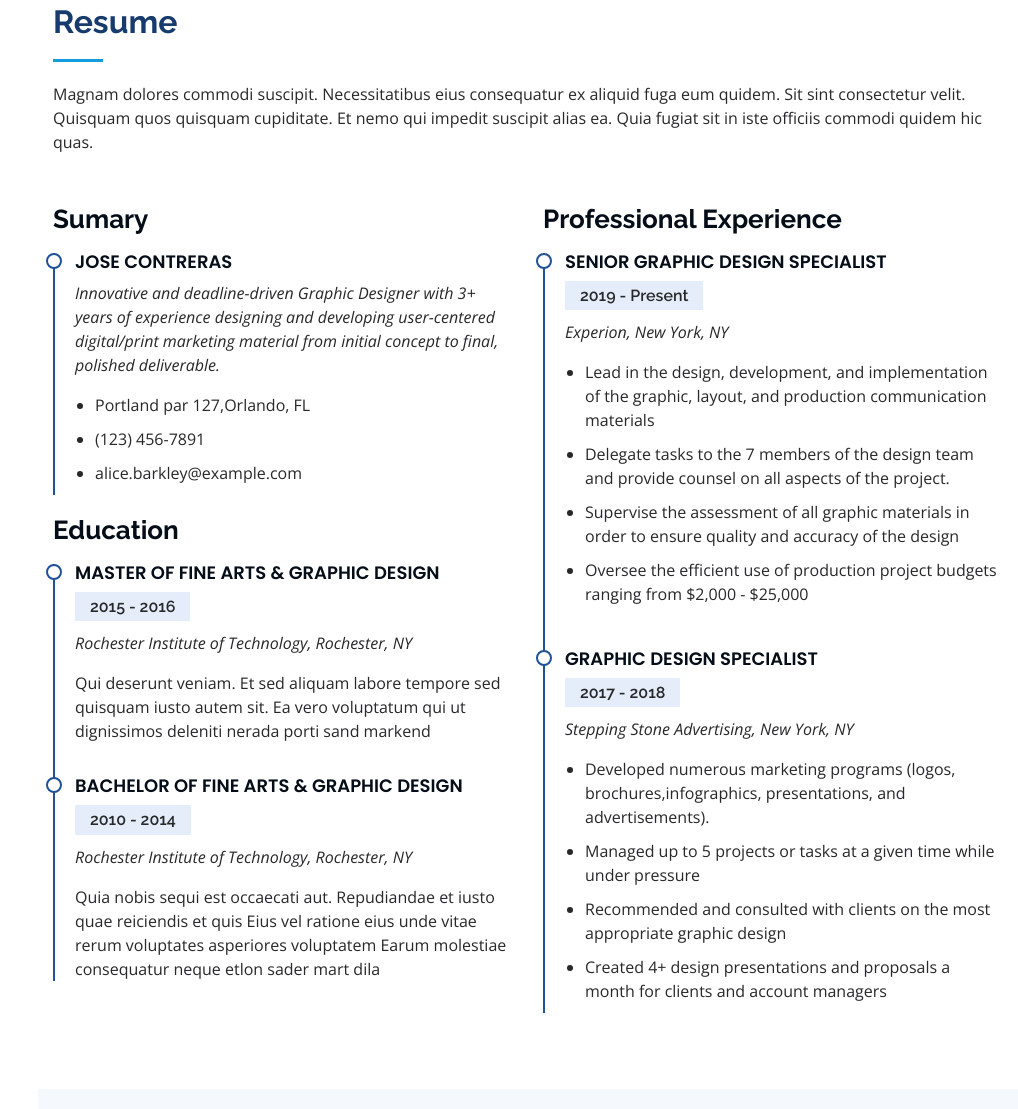
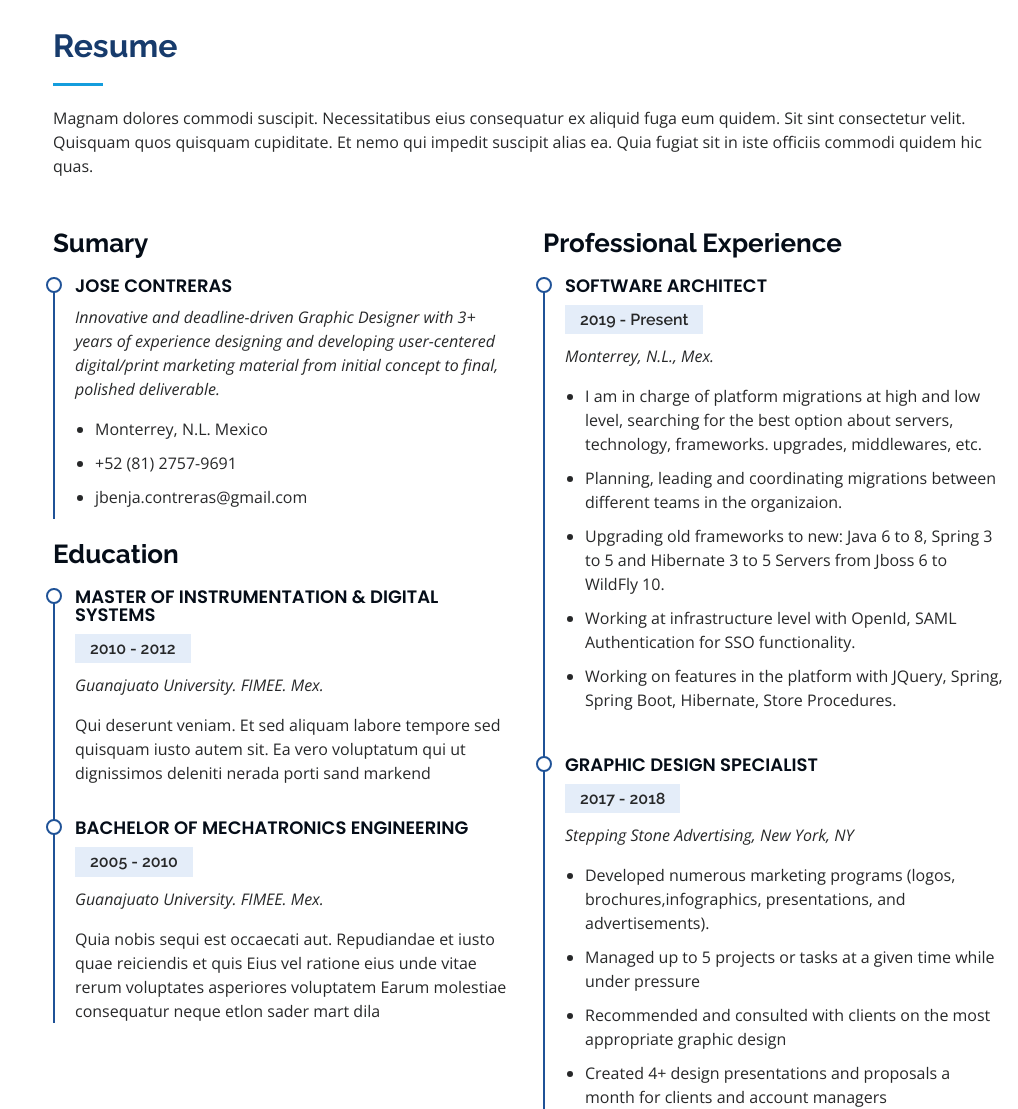
Before and after one commit to benzalez/tonterias, a plain HTML site: page index.html in a window 1280 px wide. Shown: the part 2479-3588 px from the top of the page, without its empty margins (262-1280 px from the left). Drawn offline with nearby package versions, Linux system fonts and the light colour scheme.

Commit message:
Updating Content

```diff
--- a/index.html
+++ b/index.html
@@ -104,7 +104,7 @@
             <img src="assets/img/profile-img.jpg" class="img-fluid" alt="">
           </div>
           <div class="col-lg-8 pt-4 pt-lg-0 content" data-aos="fade-left">
-            <h3>UI/UX Designer &amp; Web Developer.</h3>
+            <h3>Web Developer.</h3>
             <p class="font-italic">
               Lorem ipsum dolor sit amet, consectetur adipiscing elit, sed do eiusmod tempor incididunt ut labore et dolore
               magna aliqua.
@@ -112,17 +112,17 @@
             <div class="row">
               <div class="col-lg-6">
                 <ul>
-                  <li><i class="icofont-rounded-right"></i> <strong>Birthday:</strong> 1 May 1995</li>
+                  <li><i class="icofont-rounded-right"></i> <strong>Birthday:</strong> 18 Aug 1986</li>
                   <li><i class="icofont-rounded-right"></i> <strong>Website:</strong> www.example.com</li>
-                  <li><i class="icofont-rounded-right"></i> <strong>Phone:</strong> +123 456 7890</li>
-                  <li><i class="icofont-rounded-right"></i> <strong>City:</strong> City : New York, USA</li>
+                  <li><i class="icofont-rounded-right"></i> <strong>Phone:</strong> +52 81 2757 9691</li>
+                  <li><i class="icofont-rounded-right"></i> <strong>City:</strong> City : Monterrey, Mex</li>
                 </ul>
               </div>
               <div class="col-lg-6">
                 <ul>
-                  <li><i class="icofont-rounded-right"></i> <strong>Age:</strong> 30</li>
+                  <li><i class="icofont-rounded-right"></i> <strong>Age:</strong> 33</li>
                   <li><i class="icofont-rounded-right"></i> <strong>Degree:</strong> Master</li>
-                  <li><i class="icofont-rounded-right"></i> <strong>PhEmailone:</strong> email@example.com</li>
+                  <li><i class="icofont-rounded-right"></i> <strong>PhEmailone:</strong> jbenja.contreras@gmail.com</li>
                   <li><i class="icofont-rounded-right"></i> <strong>Freelance:</strong> Available</li>
                 </ul>
               </div>
@@ -267,37 +267,38 @@
               <h4>Jose Contreras</h4>
               <p><em>Innovative and deadline-driven Graphic Designer with 3+ years of experience designing and developing user-centered digital/print marketing material from initial concept to final, polished deliverable.</em></p>
               <ul>
-                <li>Portland par 127,Orlando, FL</li>
-                <li>(123) 456-7891</li>
-                <li>alice.barkley@example.com</li>
+                <li>Monterrey, N.L. Mexico</li>
+                <li>+52 (81) 2757-9691</li>
+                <li>jbenja.contreras@gmail.com</li>
               </ul>
             </div>
 
             <h3 class="resume-title">Education</h3>
             <div class="resume-item">
-              <h4>Master of Fine Arts &amp; Graphic Design</h4>
-              <h5>2015 - 2016</h5>
-              <p><em>Rochester Institute of Technology, Rochester, NY</em></p>
+              <h4>Master of Instrumentation &amp; Digital Systems</h4>
+              <h5>2010 - 2012</h5>
+              <p><em>Guanajuato University. FIMEE. Mex.</em></p>
               <p>Qui deserunt veniam. Et sed aliquam labore tempore sed quisquam iusto autem sit. Ea vero voluptatum qui ut dignissimos deleniti nerada porti sand markend</p>
             </div>
             <div class="resume-item">
-              <h4>Bachelor of Fine Arts &amp; Graphic Design</h4>
-              <h5>2010 - 2014</h5>
-              <p><em>Rochester Institute of Technology, Rochester, NY</em></p>
+              <h4>Bachelor of Mechatronics Engineering</h4>
+              <h5>2005 - 2010</h5>
+              <p><em>Guanajuato University. FIMEE. Mex.</em></p>
               <p>Quia nobis sequi est occaecati aut. Repudiandae et iusto quae reiciendis et quis Eius vel ratione eius unde vitae rerum voluptates asperiores voluptatem Earum molestiae consequatur neque etlon sader mart dila</p>
             </div>
           </div>
           <div class="col-lg-6" data-aos="fade-up" data-aos-delay="100">
             <h3 class="resume-title">Professional Experience</h3>
             <div class="resume-item">
-              <h4>Senior graphic design specialist</h4>
+              <h4>Software Architect</h4>
               <h5>2019 - Present</h5>
-              <p><em>Experion, New York, NY </em></p>
+              <p><em>Monterrey, N.L., Mex.</em></p>
               <ul>
-                <li>Lead in the design, development, and implementation of the graphic, layout, and production communication materials</li>
-                <li>Delegate tasks to the 7 members of the design team and provide counsel on all aspects of the project. </li>
-                <li>Supervise the assessment of all graphic materials in order to ensure quality and accuracy of the design</li>
-                <li>Oversee the efficient use of production project budgets ranging from $2,000 - $25,000</li>
+                <li>I am in charge of platform migrations at high and low level, searching for the best option about servers, technology, frameworks. upgrades, middlewares, etc.</li>
+                <li>Planning, leading and coordinating migrations between different teams in the organizaion. </li>
+                <li>Upgrading old frameworks to new: Java 6 to 8, Spring 3 to 5 and Hibernate 3 to 5 Servers from Jboss 6 to WildFly 10.</li>
+                <li>Working at infrastructure level with OpenId, SAML Authentication for SSO functionality.</li>
+                <li>Working on features in the platform with JQuery, Spring, Spring Boot, Hibernate, Store Procedures.</li>
               </ul>
             </div>
             <div class="resume-item">
```
